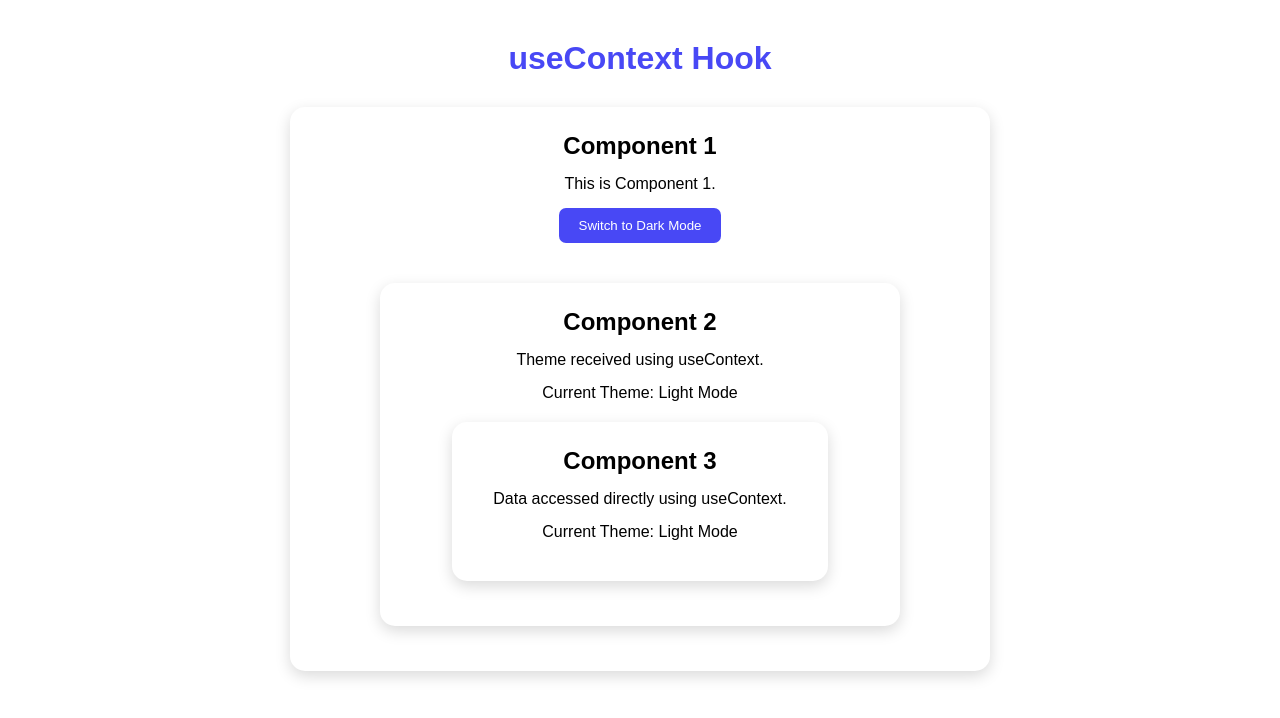
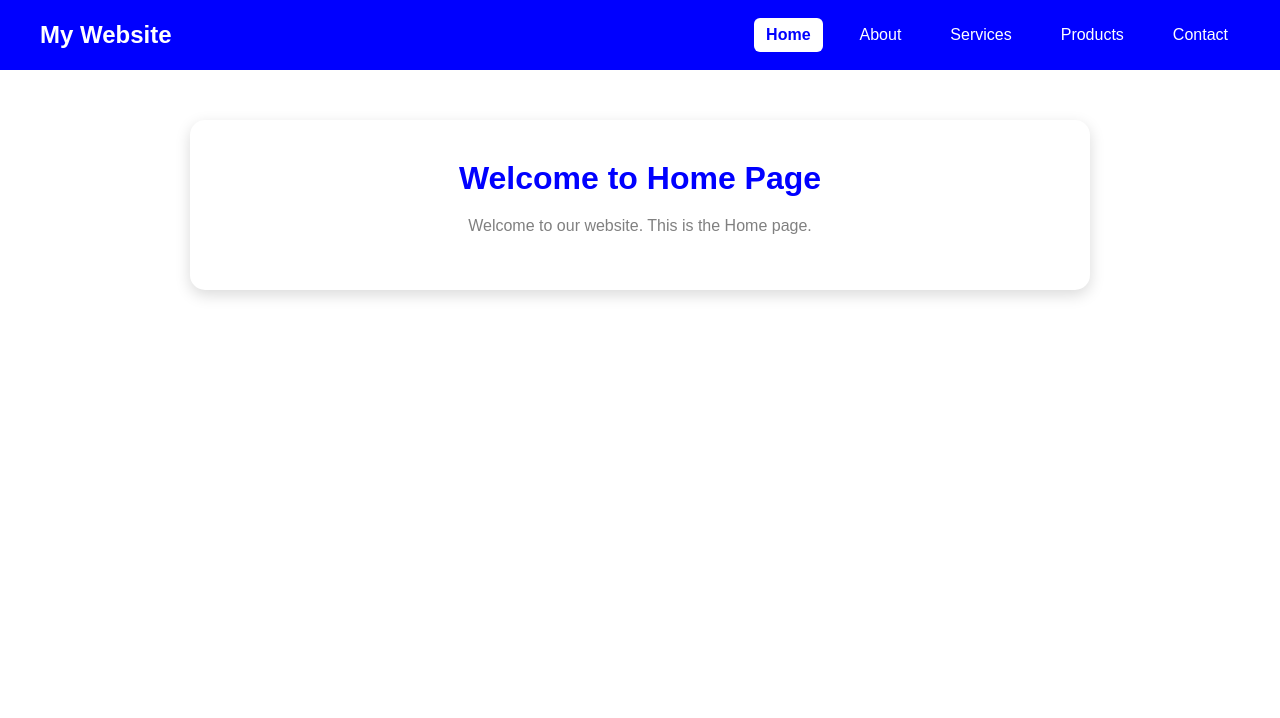
Before and after one commit to Abhishekh007/abhi1, a React (Vite) app: page / in a window 1280 px wide. Shown: the top 718 px of the page. Built offline with nearby package versions, Linux system fonts and the light colour scheme.

Commit message:
added task9

```diff
--- a/package.json
+++ b/package.json
@@ -11,7 +11,8 @@
   },
   "dependencies": {
     "react": "^19.2.8",
-    "react-dom": "^19.2.8"
+    "react-dom": "^19.2.8",
+    "react-router-dom": "^7.18.2"
   },
   "devDependencies": {
     "@babel/core": "^7.29.7",
--- a/src/App.jsx
+++ b/src/App.jsx
@@ -188,25 +188,126 @@
 // }
 
 
-import React from 'react'
-// import ConditionalForm from './task5/ConditionalForm'
-// import FetchUsers from './task6/FetchUsers';
-import ProfilePicture from './task 7/ProfilePicture';
-import ThemeProvider from "./task8/ThemeContext";
-import ComponentOne from "./task8/ComponentOne";
-import "./task8/ThemeContext.css";
+// import React from 'react'
+// // import ConditionalForm from './task5/ConditionalForm'
+// // import FetchUsers from './task6/FetchUsers';
+// import ProfilePicture from './task 7/ProfilePicture';
+// import ThemeProvider from "./task8/ThemeContext";
+// import ComponentOne from "./task8/ComponentOne";
+// import "./task8/ThemeContext.css";
+// export default function App() {
+//   return (
+//     <div>
+//       {/* <ConditionalForm /> */}
+//       {/* <FetchUsers /> */}
+//       {/* <ProfilePicture /> */}
+//       <ThemeProvider>
+//             <div className="app">
+//                 <h1>useContext Hook</h1>
+//                 <ComponentOne />
+//             </div>
+//         </ThemeProvider>
+//     </div>
+//   )
+// }
+
+
+import React from "react";
+import {
+    BrowserRouter,
+    Routes,
+    Route,
+    NavLink
+} from "react-router-dom";
+import Home from "./task9/Home";
+import About from "./task9/About";
+import Services from "./task9/Services";
+import WebDevelopment from "./task9/WebDevelopment";
+import AppDevelopment from "./task9/AppDevelopment";
+import UIUXDesign from "./task9/UIUXDesign";
+import Products from "./task9/Products";
+import Contact from "./task9/Contact";
+import "./task9/Task9.css";
 export default function App() {
-  return (
-    <div>
-      {/* <ConditionalForm /> */}
-      {/* <FetchUsers /> */}
-      {/* <ProfilePicture /> */}
-      <ThemeProvider>
-            <div className="app">
-                <h1>useContext Hook</h1>
-                <ComponentOne />
-            </div>
-        </ThemeProvider>
-    </div>
-  )
+    return (
+        <BrowserRouter>
+            <nav className="navbar">
+                <h2 className="logo">My Website</h2>
+                <div className="nav-links">
+                    <NavLink
+                        to="/"
+                        className={({ isActive }) =>
+                            isActive ? "active" : ""
+                        }
+                    >
+                        Home
+                    </NavLink>
+                    <NavLink
+                        to="/about"
+                        className={({ isActive }) =>
+                            isActive ? "active" : ""
+                        }
+                    >
+                        About
+                    </NavLink>
+                    <NavLink
+                        to="/services"
+                        className={({ isActive }) =>
+                            isActive ? "active" : ""
+                        }
+                    >
+                        Services
+                    </NavLink>
+                    <NavLink
+                        to="/products"
+                        className={({ isActive }) =>
+                            isActive ? "active" : ""
+                        }
+                    >
+                        Products
+                    </NavLink>
+                    <NavLink
+                        to="/contact"
+                        className={({ isActive }) =>
+                            isActive ? "active" : ""
+                        }
+                    >
+                        Contact
+                    </NavLink>
+                </div>
+            </nav>
+            <Routes>
+                <Route path="/" element={<Home />} />
+                <Route
+                    path="/about"
+                    element={<About />}
+                />
+                <Route
+                    path="/services"
+                    element={<Services />}
+                >
+                    <Route
+                        path="web-development"
+                        element={<WebDevelopment />}
+                    />
+                    <Route
+                        path="app-development"
+                        element={<AppDevelopment />}
+                    />
+                    <Route
+                        path="ui-ux-design"
+                        element={<UIUXDesign />}
+                    />
+                </Route>
+                <Route
+                    path="/products"
+                    element={<Products />}
+                />
+                <Route
+                    path="/contact"
+                    element={<Contact />}
+                />
+            </Routes>
+        </BrowserRouter>
+    );
 }
--- /dev/null
+++ b/src/task9/About.jsx
@@ -0,0 +1,12 @@
+import React from "react";
+export default function About() {
+    return (
+        <div className="page">
+            <h1>About Us</h1>
+            <p>
+                We are a technology company
+                providing modern software solutions.
+            </p>
+        </div>
+    );
+}
--- /dev/null
+++ b/src/task9/AppDevelopment.jsx
@@ -0,0 +1,12 @@
+import React from "react";
+export default function AppDevelopment() {
+    return (
+        <div>
+            <h2>App Development</h2>
+            <p>
+                We develop mobile applications
+                with modern technologies.
+            </p>
+        </div>
+    );
+}
--- /dev/null
+++ b/src/task9/Contact.jsx
@@ -0,0 +1,14 @@
+import React from "react";
+export default function Contact() {
+    return (
+        <div className="page">
+            <h1>Contact Us</h1>
+            <p>
+                Email: example@gmail.com
+            </p>
+            <p>
+                Phone: 9876543210
+            </p>
+        </div>
+    );
+}
--- /dev/null
+++ b/src/task9/Home.jsx
@@ -0,0 +1,12 @@
+import React from "react";
+export default function Home() {
+    return (
+        <div className="page">
+            <h1>Welcome to Home Page</h1>
+            <p>
+                Welcome to our website.
+                This is the Home page.
+            </p>
+        </div>
+    );
+}
--- /dev/null
+++ b/src/task9/Products.jsx
@@ -0,0 +1,12 @@
+import React from "react";
+export default function Products() {
+    return (
+        <div className="page">
+            <h1>Products</h1>
+            <p>
+                Explore our latest software products
+                and solutions.
+            </p>
+        </div>
+    );
+}
--- /dev/null
+++ b/src/task9/Services.jsx
@@ -0,0 +1,44 @@
+import React from "react";
+import {
+    NavLink,
+    Outlet
+} from "react-router-dom";
+export default function Services() {
+    return (
+        <div className="page">
+            <h1>Our Services</h1>
+            <p>
+                Select one of our services below.
+            </p>
+            <div className="service-links">
+                <NavLink
+                    to="web-development"
+                    className={({ isActive }) =>
+                        isActive ? "sub-active" : ""
+                    }
+                >
+                    Web Development
+                </NavLink>
+                <NavLink
+                    to="app-development"
+                    className={({ isActive }) =>
+                        isActive ? "sub-active" : ""
+                    }
+                >
+                    App Development
+                </NavLink>
+                <NavLink
+                    to="ui-ux-design"
+                    className={({ isActive }) =>
+                        isActive ? "sub-active" : ""
+                    }
+                >
+                    UI/UX Design
+                </NavLink>
+            </div>
+            <div className="nested-content">
+                <Outlet />
+            </div>
+        </div>
+    );
+}
--- /dev/null
+++ b/src/task9/Task9.css
@@ -0,0 +1,89 @@
+* {
+    margin: 0;
+    padding: 0;
+    box-sizing: border-box;
+}
+body {
+    font-family: Arial, sans-serif;
+    background-color: white;
+}
+.navbar {
+    width: 100%;
+    padding: 18px 40px;
+    display: flex;
+    justify-content: space-between;
+    align-items: center;
+    background-color: blue;
+    color: white;
+}
+.logo {
+    font-size: 24px;
+}
+.nav-links {
+    display: flex;
+    gap: 25px;
+}
+.nav-links a {
+    color: white;
+    text-decoration: none;
+    padding: 8px 12px;
+    border-radius: 6px;
+}
+.nav-links a:hover {
+    background-color: blue;
+}
+.nav-links a.active {
+    background-color: white;
+    color: blue;
+    font-weight: bold;
+}
+.page {
+    width: 80%;
+    max-width: 900px;
+    margin: 50px auto;
+    padding: 40px;
+    background-color: white;
+    border-radius: 15px;
+    text-align: center;
+    box-shadow: 0 5px 15px rgba(0, 0, 0, 0.15);
+}
+.page h1 {
+    margin-bottom: 20px;
+    color: blue;
+}
+.page p {
+    margin-bottom: 15px;
+    color: gray;
+}
+.service-links {
+    display: flex;
+    justify-content: center;
+    gap: 15px;
+    flex-wrap: wrap;
+    margin-top: 30px;
+    margin-bottom: 30px;
+}
+.service-links a {
+    padding: 10px 15px;
+    text-decoration: none;
+    color: blue;
+    border: 2px solid blue;
+    border-radius: 8px;
+}
+.service-links a:hover {
+    background-color: blue;
+    color: white;
+}
+.service-links a.sub-active {
+    background-color: blue;
+    color: white;
+}
+.nested-content {
+    padding: 25px;
+    border-radius: 10px;
+    background-color: white;
+}
+.nested-content h2 {
+    margin-bottom: 15px;
+    color: blue;
+}
--- /dev/null
+++ b/src/task9/UIUXDesign.jsx
@@ -0,0 +1,12 @@
+import React from "react";
+export default function UIUXDesign() {
+    return (
+        <div>
+            <h2>UI/UX Design</h2>
+            <p>
+                We design clean, attractive and
+                user-friendly interfaces.
+            </p>
+        </div>
+    );
+}
--- /dev/null
+++ b/src/task9/WebDevelopment.jsx
@@ -0,0 +1,12 @@
+import React from "react";
+export default function WebDevelopment() {
+    return (
+        <div>
+            <h2>Web Development</h2>
+            <p>
+                We create modern and responsive
+                websites using React and JavaScript.
+            </p>
+        </div>
+    );
+}
```
Also changed, not shown: 1 other file (tests, documents, lock files or other folders).
